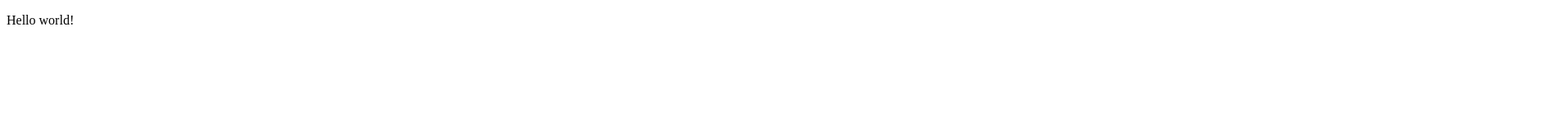
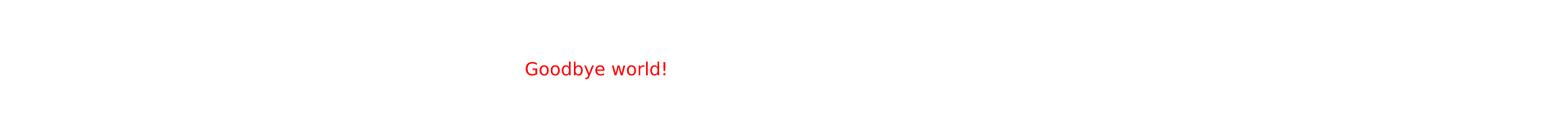
Before and after one commit to CatBegemot/Java_first, a plain HTML site: page index.html in a window 1280 px wide. Shown: the whole page at 82% size, 1904 px wide, since content can reach past the window. Drawn offline with Linux system fonts and the light colour scheme.

Commit message:
Add script

```diff
--- a/index.html
+++ b/index.html
@@ -2,9 +2,22 @@
 <html>
 <head>
  <meta charset="UTF-8">
- <link rel="stylesheet"type="text/css"href="styles_j.css">
+ <style>
+  #par1 {
+   position: relative;
+   z-index: 0;
+   top: 50px;
+   left: 50%;
+   font-family: Verdana;
+   font-size: 22px;
+   color: red;
+  }
+ </style>
 </head>
 <body>
   <p id="par1"> Hello world!</p>
+  <script>
+  document.getElementById("par1").innerHTML = "Goodbye world!";
+  </script>
 </body>
 </html>
```
